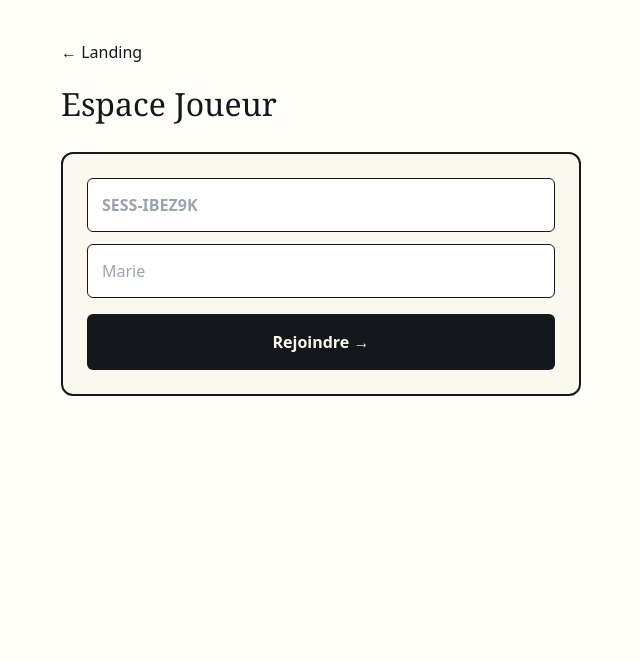
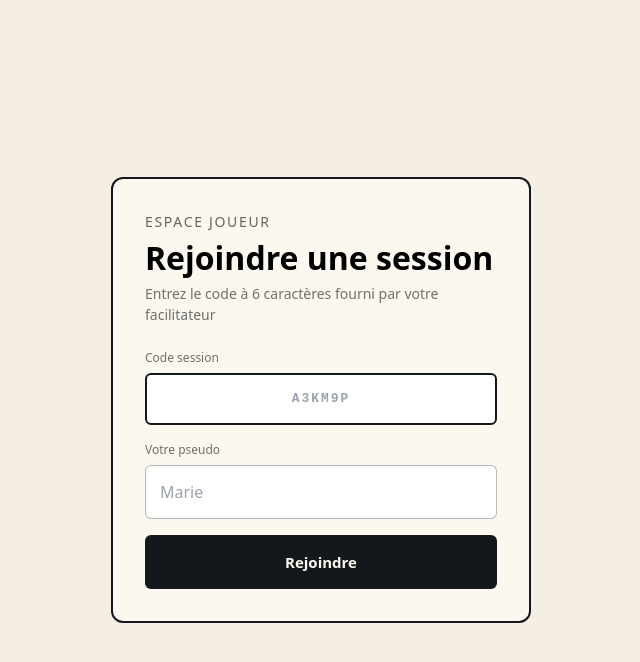
Before and after one commit to ludoacademiaquebec-stack/angle-mort, a Next.js app: page /joueur in a window 1280 px wide. Shown: the top 662 px of the page, without its empty margins (319-959 px from the left). Built offline with nearby package versions, Linux system fonts and the light colour scheme; no server answers.

Commit message:
Fix joueur cherche par code ou id

```diff
--- a/app/joueur/page.tsx
+++ b/app/joueur/page.tsx
@@ -1,37 +1,84 @@
 'use client';
+
 import { useState } from 'react';
-import Link from 'next/link';
+import { useRouter } from 'next/navigation';
 import { supabase } from '@/lib/supabase';
 
 export default function JoueurPage() {
   const [sessionCode, setSessionCode] = useState('');
   const [pseudo, setPseudo] = useState('');
-  const [error, setError] = useState('');
   const [loading, setLoading] = useState(false);
+  const [error, setError] = useState(null);
+  const router = useRouter();
 
   const rejoindre = async () => {
-    setError(''); setLoading(true);
-    if(!sessionCode || !pseudo) { setError('Code + pseudo requis'); setLoading(false); return; }
-    const { data: sess } = await supabase.from('sessions').select('*').eq('code', sessionCode).eq('status','active').single();
-    if(!sess) { setError('Session '+sessionCode+' introuvable'); setLoading(false); return; }
-    await supabase.from('session_players').upsert({ session_id: sess.id, nick: pseudo, points: 0, position: 0 }, { onConflict: 'session_id,nick' });
-    setLoading(false);
-    window.location.href = '/joueur/'+sessionCode+'?pseudo='+encodeURIComponent(pseudo);
+    if (!sessionCode.trim() || !pseudo.trim()) {
+      setError('Code session et pseudo requis');
+      return;
+    }
+    setLoading(true);
+    setError(null);
+
+    const code = sessionCode.trim().toUpperCase();
+    const { data, error: err } = await supabase
+      .from('sessions')
+      .select('id, code, status')
+      .or('code.eq.' + code + ',id.eq.' + code)
+      .eq('status', 'active')
+      .single();
+
+    if (err || !data) {
+      setError('Session introuvable ou inactive.');
+      setLoading(false);
+      return;
+    }
+
+    localStorage.setItem('anglemort-' + data.id, JSON.stringify({
+      playerId: crypto.randomUUID(),
+      nick: pseudo.trim(),
+    }));
+
+    router.push('/joueur/' + data.id);
   };
 
   return (
-    <div style={{ minHeight:'100vh', background:'#FFFEF9', color:'#14171B', padding:40 }}>
-      <div style={{ maxWidth:520, margin:'0 auto' }}>
-        <Link href="/">← Landing</Link>
-        <h1 style={{ fontFamily:'Georgia, serif', fontSize:32, marginTop:16 }}>Espace Joueur</h1>
-        <div style={{ background:'#FBF8EF', border:'2px solid #14171B', borderRadius:12, padding:24, marginTop:24 }}>
-          <input value={sessionCode} onChange={e=>setSessionCode(e.target.value.toUpperCase())} placeholder="SESS-IBEZ9K" style={{ width:'100%', padding:14, marginBottom:12, border:'1px solid #14171B', borderRadius:6, fontWeight:700 }} />
-          <input value={pseudo} onChange={e=>setPseudo(e.target.value)} placeholder="Marie" style={{ width:'100%', padding:14, border:'1px solid #14171B', borderRadius:6 }} />
-          {error && <div style={{ background:'#FEE2E2', color:'#DC2626', padding:10, borderRadius:6, marginTop:12 }}>{error}</div>}
-          <button onClick={rejoindre} disabled={loading} style={{ width:'100%', marginTop:16, padding:16, background:'#14171B', color:'#FBF8EF', borderRadius:6, fontWeight:700 }}>
-            {loading? 'Connexion...' : 'Rejoindre →'}
-          </button>
+    <div style={{ minHeight: '100vh', background: '#F4EFE2', display: 'flex', alignItems: 'center', justifyContent: 'center', padding: 20 }}>
+      <div style={{ maxWidth: 420, width: '100%', background: '#FBF8EF', border: '2px solid #14171B', borderRadius: 12, padding: 32 }}>
+        <div style={{ fontSize: 14, letterSpacing: '0.12em', textTransform: 'uppercase', opacity: 0.6, marginBottom: 8 }}>
+          Espace joueur
         </div>
+        <h1 style={{ fontSize: 32, fontWeight: 700, lineHeight: 1.1, marginBottom: 8 }}>
+          Rejoindre une session
+        </h1>
+        <p style={{ fontSize: 14, color: 'rgba(20,23,27,0.6)', marginBottom: 24 }}>
+          Entrez le code à 6 caractères fourni par votre facilitateur
+        </p>
+
+        <label style={{ fontSize: 12, color: 'rgba(20,23,27,0.6)', display: 'block', marginBottom: 6 }}>Code session</label>
+        <input
+          value={sessionCode}
+          onChange={(e) => setSessionCode(e.target.value.toUpperCase())}
+          placeholder="A3KM9P"
+          style={{ width: '100%', padding: 14, marginBottom: 16, border: '2px solid #14171B', borderRadius: 6, fontWeight: 700, fontFamily: 'monospace', letterSpacing: '0.15em', textAlign: 'center', boxSizing: 'border-box' }}
+        />
+
+        <label style={{ fontSize: 12, color: 'rgba(20,23,27,0.6)', display: 'block', marginBottom: 6 }}>Votre pseudo</label>
+        <input
+          value={pseudo}
+          onChange={(e) => setPseudo(e.target.value)}
+          placeholder="Marie"
+          style={{ width: '100%', padding: 14, marginBottom: 16, border: '1px solid rgba(20,23,27,0.3)', borderRadius: 6, boxSizing: 'border-box' }}
+        />
+
+        {error && <div style={{ background: '#FEE2E2', color: '#DC2626', padding: 10, borderRadius: 6, marginBottom: 12, fontSize: 13 }}>{error}</div>}
+
+        <button
+          onClick={rejoindre}
+          disabled={loading}
+          style={{ width: '100%', padding: 16, background: '#14171B', color: '#FBF8EF', border: 'none', borderRadius: 6, fontWeight: 700, fontSize: 15, cursor: loading ? 'wait' : 'pointer' }}
+        >
+          {loading ? 'Connexion...' : 'Rejoindre'}
+        </button>
       </div>
     </div>
   );
```
